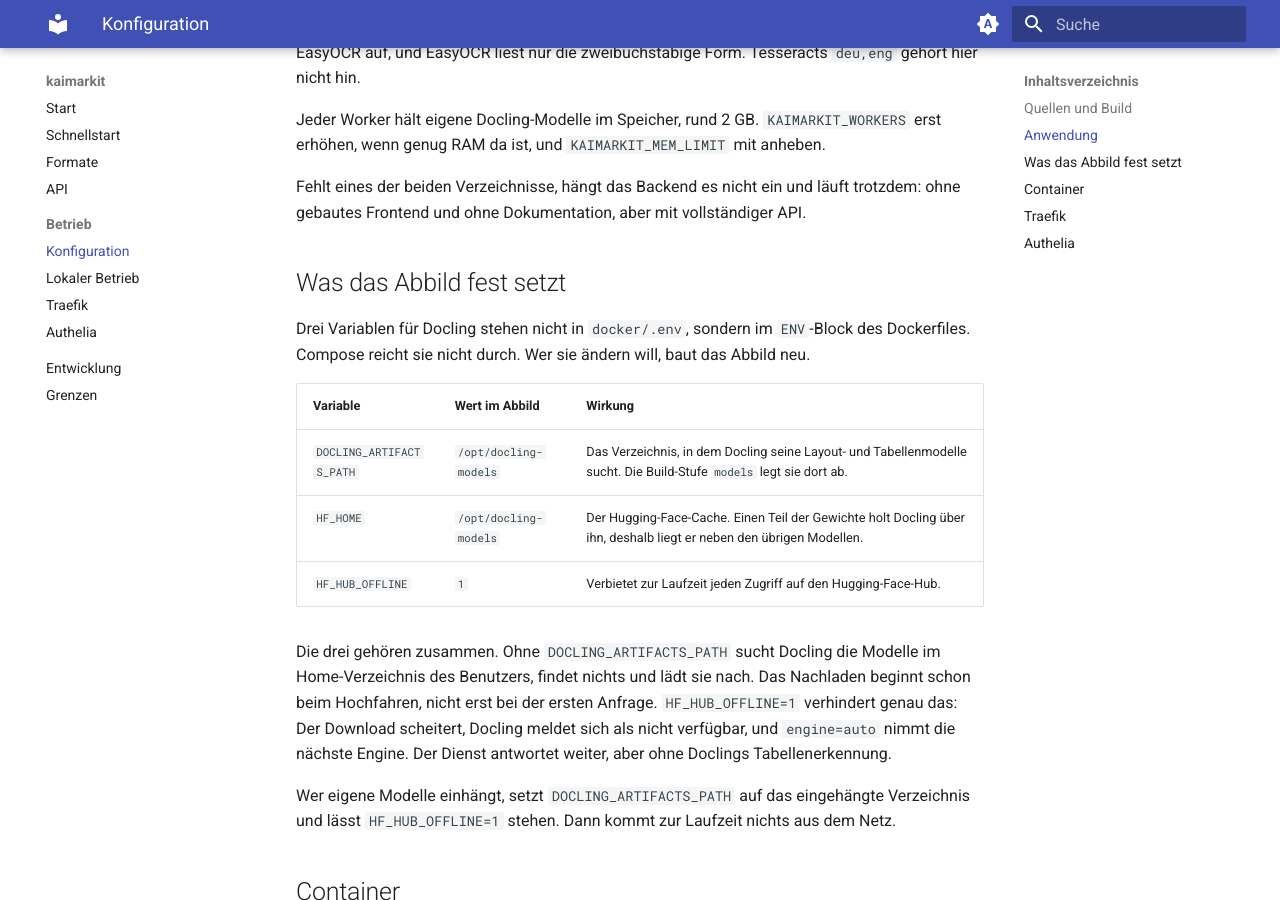
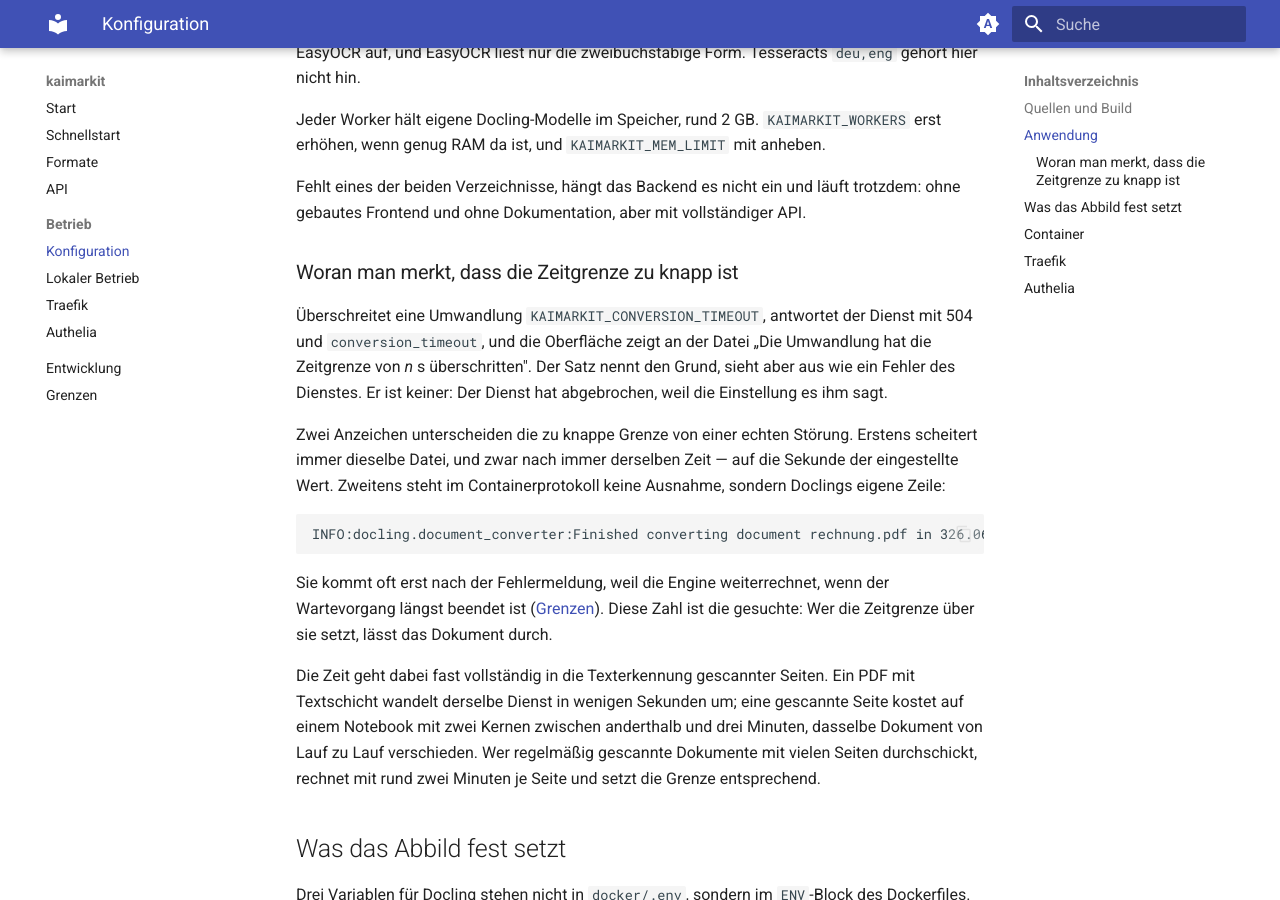
Before and after one commit to 0x2e6b6169/kaimarkit, an MkDocs documentation site: the page built from docs/betrieb/konfiguration.md, in a window 1280 px wide and 900 px high, scrolled down 2313 px. Built offline with MkDocs 1.6.1 and Material for MkDocs 9.7.7, drawn with Linux system fonts in a browser that asks for light colours; the version menu is left out.

Commit message:
fix(config): raise the conversion timeout to a measured value
A scanned page costs Docling 87-174 s on a two-core notebook; the slowest
real document took 326 s. The old default of 120 s aborted everyday
documents. Document how a too-tight limit looks from the outside.

````diff
--- a/docs/betrieb/konfiguration.md
+++ b/docs/betrieb/konfiguration.md
@@ -71,6 +71,34 @@
 
 Fehlt eines der beiden Verzeichnisse, hängt das Backend es nicht ein und läuft
 trotzdem: ohne gebautes Frontend und ohne Dokumentation, aber mit vollständiger API.
+
+### Woran man merkt, dass die Zeitgrenze zu knapp ist
+
+Überschreitet eine Umwandlung `KAIMARKIT_CONVERSION_TIMEOUT`, antwortet der Dienst mit 504 und
+`conversion_timeout`, und die Oberfläche zeigt an der Datei „Die Umwandlung hat die
+Zeitgrenze von *n* s überschritten". Der Satz nennt den Grund, sieht aber aus wie ein
+Fehler des Dienstes. Er ist keiner: Der Dienst hat abgebrochen, weil die Einstellung
+es ihm sagt.
+
+Zwei Anzeichen unterscheiden die zu knappe Grenze von einer echten Störung. Erstens
+scheitert immer dieselbe Datei, und zwar nach immer derselben Zeit — auf die Sekunde
+der eingestellte Wert. Zweitens steht im Containerprotokoll keine Ausnahme, sondern
+Doclings eigene Zeile:
+
+```
+INFO:docling.document_converter:Finished converting document rechnung.pdf in 326.06 sec.
+```
+
+Sie kommt oft erst nach der Fehlermeldung, weil die Engine weiterrechnet, wenn der
+Wartevorgang längst beendet ist ([Grenzen](../grenzen.md)). Diese Zahl ist die
+gesuchte: Wer die Zeitgrenze über sie setzt, lässt das Dokument durch.
+
+Die Zeit geht dabei fast vollständig in die Texterkennung gescannter Seiten. Ein PDF
+mit Textschicht wandelt derselbe Dienst in wenigen Sekunden um; eine gescannte Seite
+kostet auf einem Notebook mit zwei Kernen zwischen anderthalb und drei Minuten,
+dasselbe Dokument von Lauf zu Lauf verschieden. Wer regelmäßig gescannte Dokumente
+mit vielen Seiten durchschickt, rechnet mit rund zwei Minuten je Seite und setzt die
+Grenze entsprechend.
 
 ## Was das Abbild fest setzt
 
````
Also changed, not shown: other parts of docs/betrieb/konfiguration.md (+1 -1 lines), docs/grenzen.md (+1 -1 lines), 1 other file.
